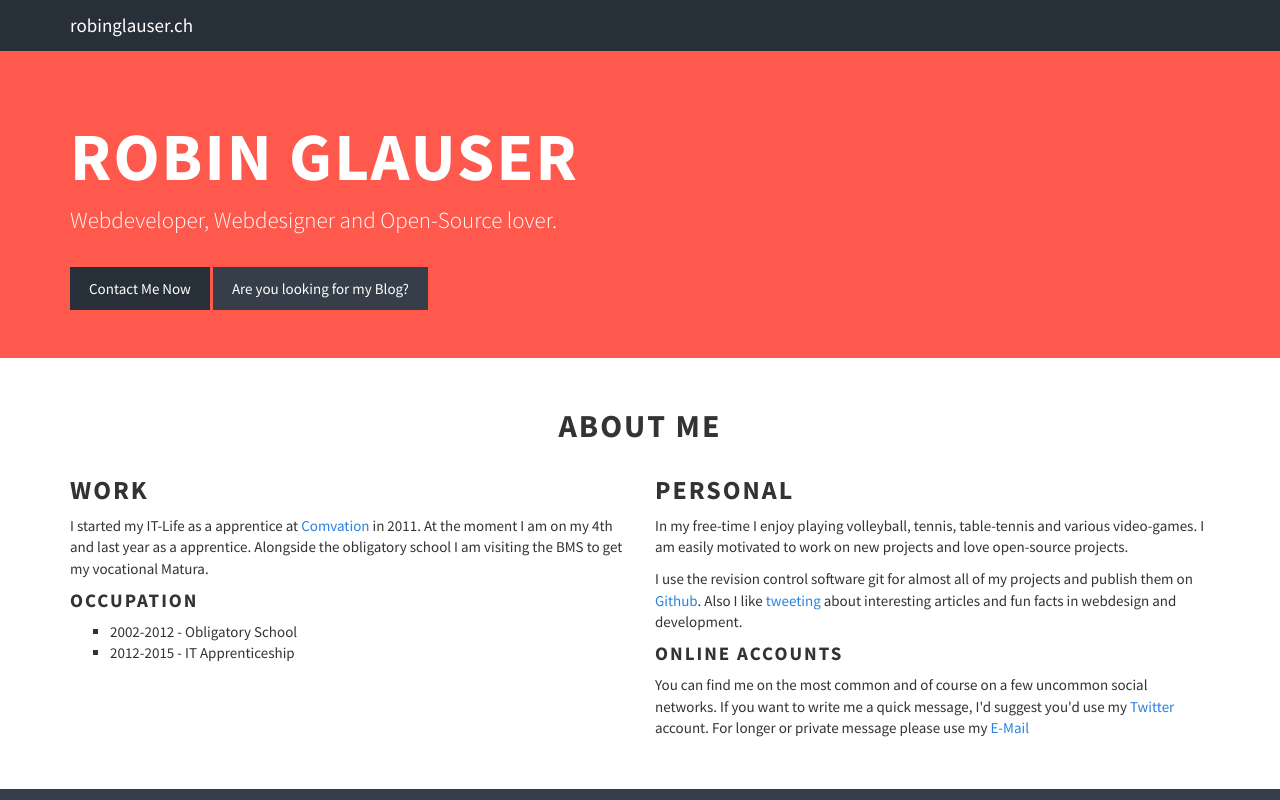
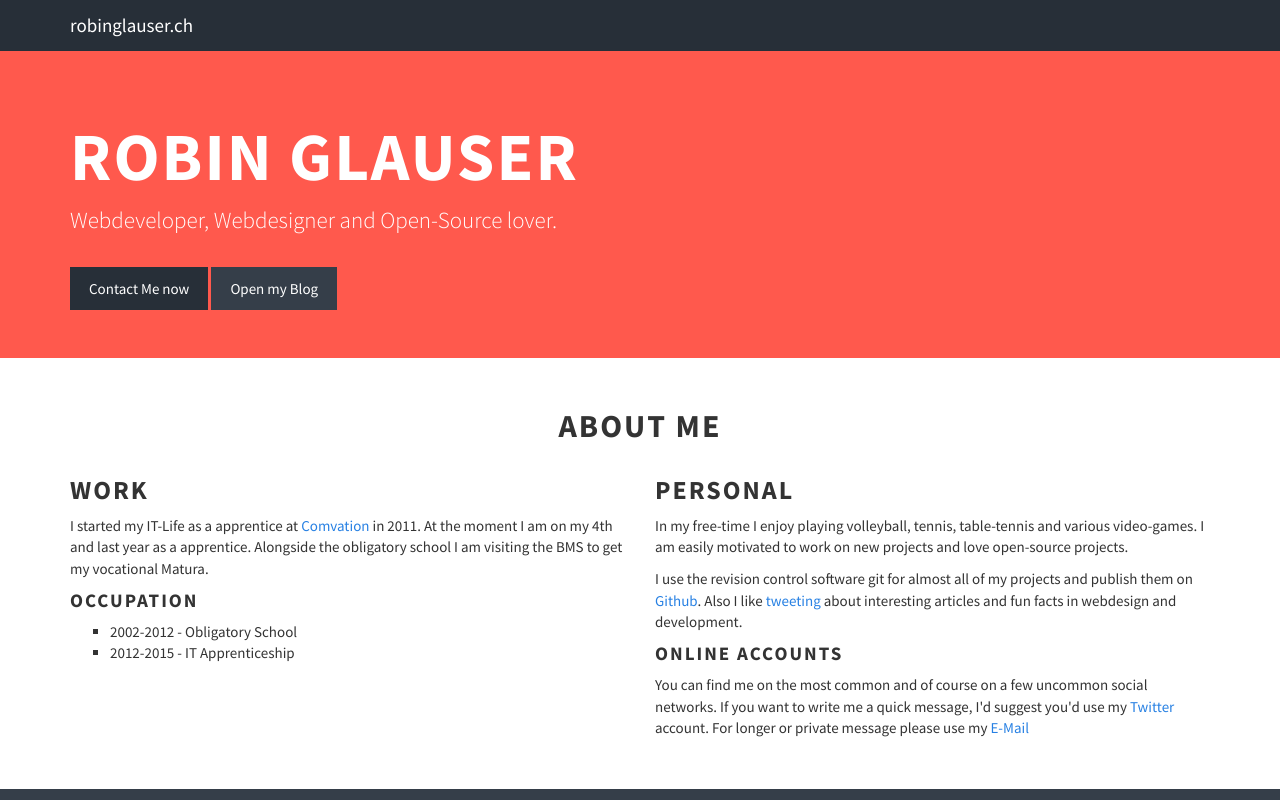
Before and after one commit to nahakiole/robinglauser.ch, a plain HTML site: page index.html in a window 1280 px wide. Shown: the top 800 px of the page. Drawn offline with nearby package versions, Linux system fonts and the light colour scheme.

Commit message:
Updated text

```diff
--- a/index.html
+++ b/index.html
@@ -56,8 +56,9 @@
 
         <p>Webdeveloper, Webdesigner and Open-Source lover.</p>
 
-        <a class="btn btn-info btn-scroll-to-contact top15" href="#email">Contact Me Now</a>
-        <a class="btn btn-primary top15" target="_blank" href="http://blog.robinglauser.ch">Are you looking for my Blog?</a>
+        <a class="btn btn-info btn-scroll-to-contact top15" href="#email">Contact Me now</a>
+        <a class="btn btn-primary top15" target="_blank" href="http://blog.robinglauser.ch">Open my Blog</a>
+
 
 
     </div>
```
